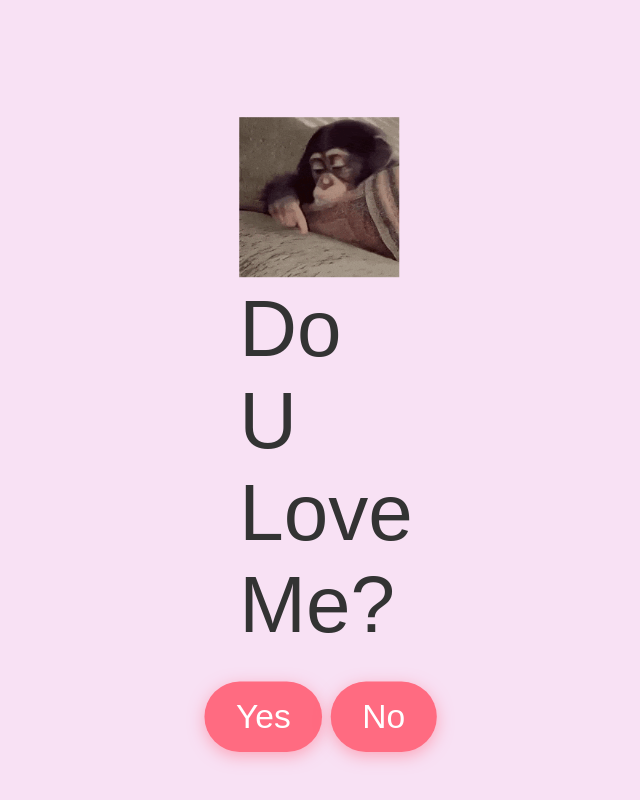
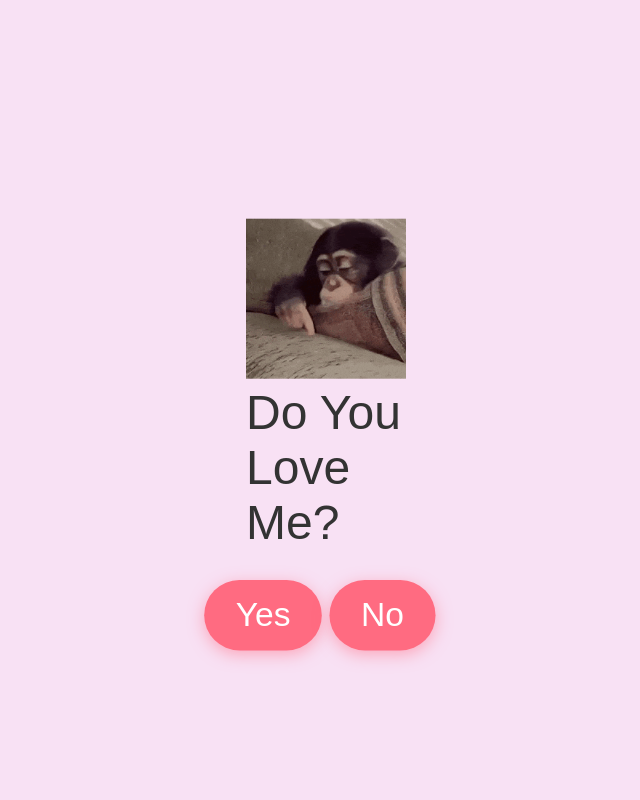
Before and after one commit to EmreCanberk/Some, a plain HTML site: page index.html in a window 1280 px wide. Shown: the whole page, without its empty margins (314-954 px from the left). Drawn offline with Linux system fonts and the light colour scheme.

Commit message:
Update index.html

```diff
--- a/index.html
+++ b/index.html
@@ -82,7 +82,7 @@ body {
 }
 
 .question {
-  font-size: 5rem;
+  font-size: 3rem;
   margin-bottom: 2rem;
   color: #333;
 }
@@ -406,7 +406,7 @@ body {
          <div class="gif-question">
         <img src="sad.gif" alt="Question GIF">
     </div>
-        <div class="question">Do U Love Me?</div>
+        <div class="question">Do You Love Me?</div>
         <div class="button-container">
             <button class="btn yes-btn js-yes-btn">Yes</button>
             <button class="btn no-btn js-no-btn">No</button>
```
